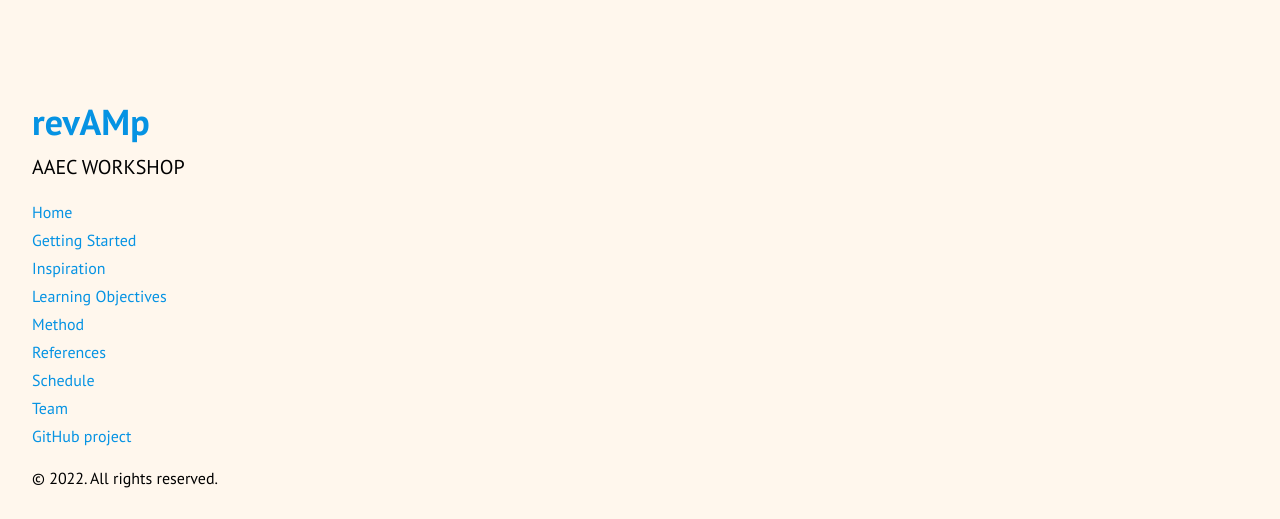
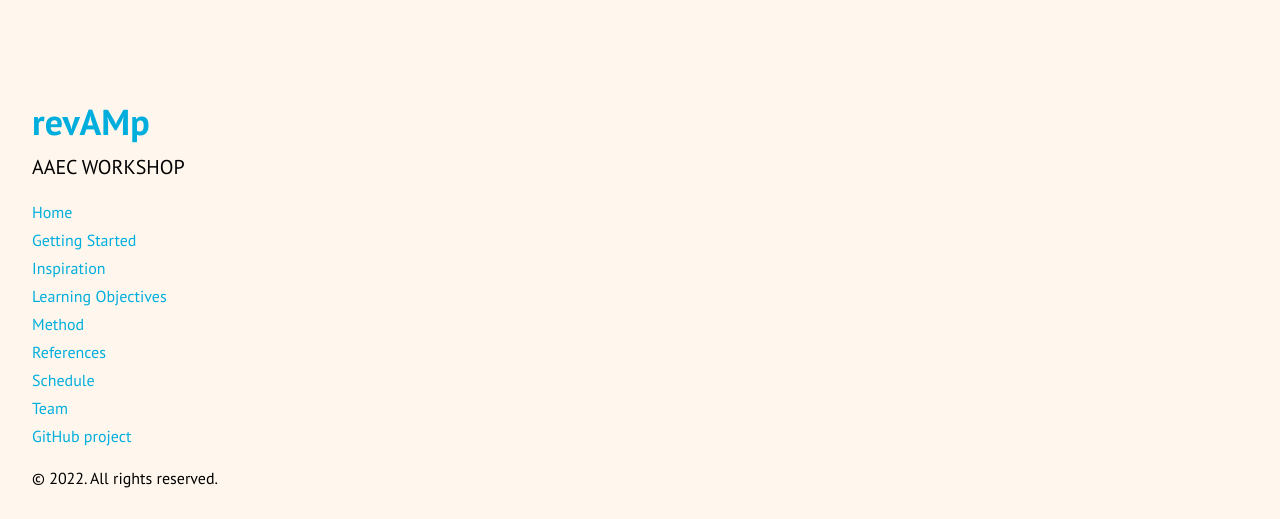
Before and after one commit to augmentedfabricationlab/workshop_aaec_revamp, a Jekyll site: the page built from docs/learning_objectives.md, in a window 1280 px wide. Shown: the part 378-897 px from the top of the page. Built offline with Jekyll 4.4.1, drawn with Linux system fonts in a browser that asks for light colours; Markdown is read by kramdown in place of the engine named in the settings.

Commit message:
Update hyde.css

```diff
--- a/docs/public/css/hyde.css
+++ b/docs/public/css/hyde.css
@@ -269,11 +269,11 @@ img.drop-corners-left {
 
 /* Magenta */
 .theme-base-0e .sidebar a{
-  color: #0693e3;
+  color: #00aedd;
   text-decoration: none;
 }
 .theme-base-0e .sidebar a:hover{
-  color: #0693e3;
+  color: #00aedd;
   text-decoration: thick underline dotted #18517a;
 }
 .theme-base-0e .sidebar a:active{
```
